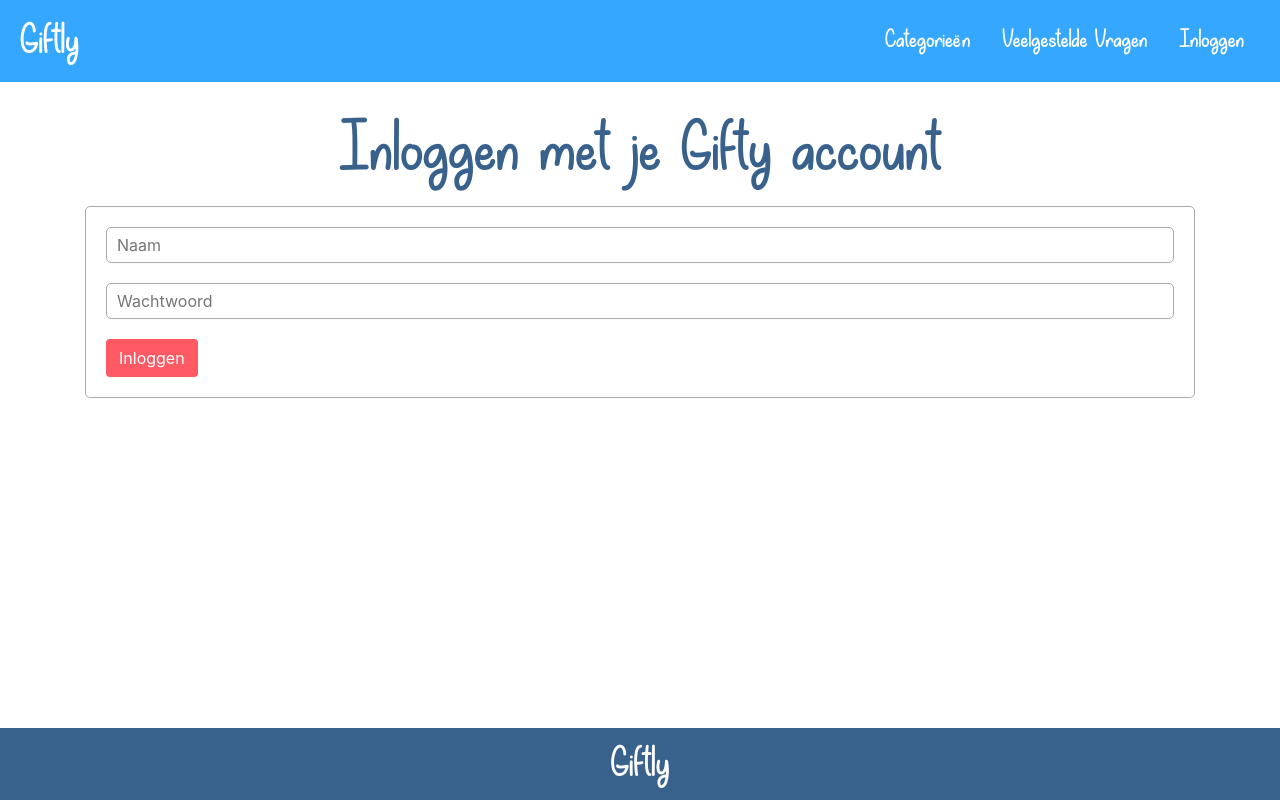
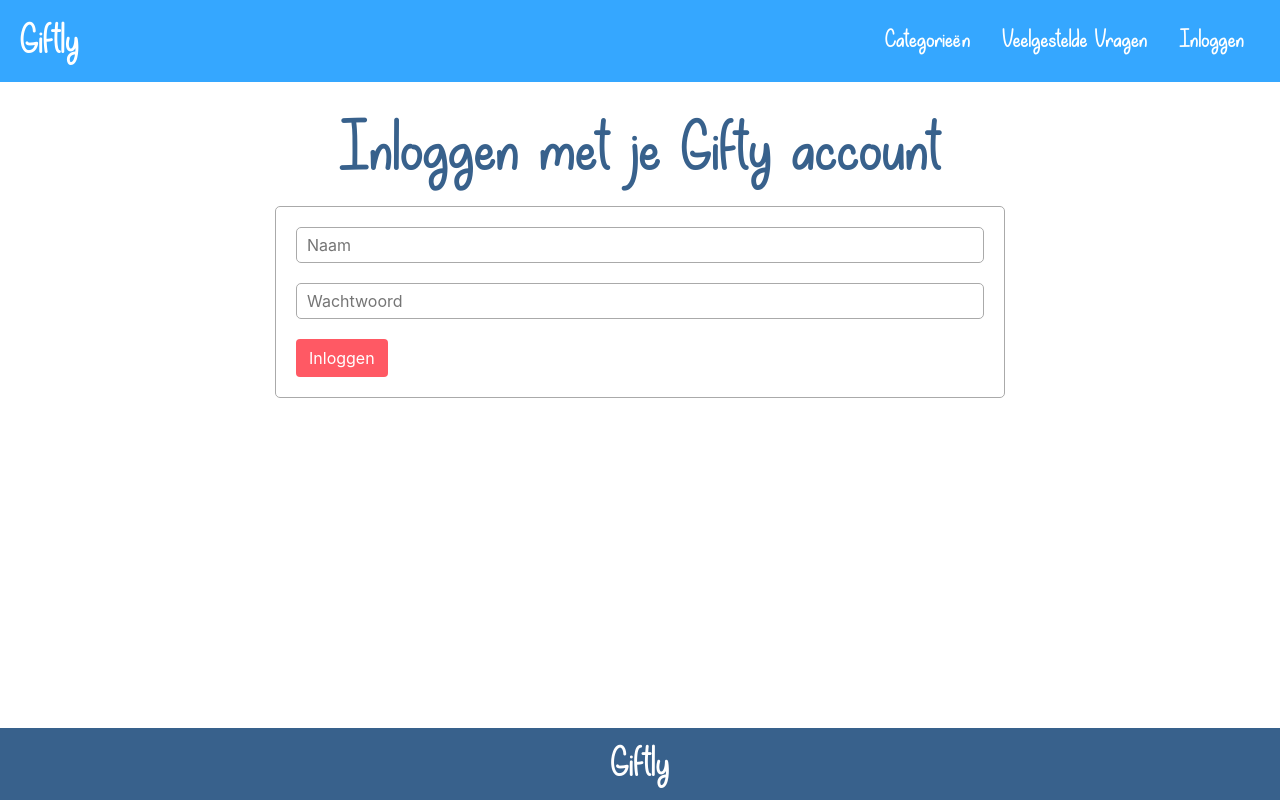
Before and after one commit to JensVanAssche/giftly, a Vue app: page /login in a window 1280 px wide. Built offline with nearby package versions, Linux system fonts and the light colour scheme; a small style sheet from the web is missing.

Commit message:
login page cols

```diff
--- a/src/views/Login.vue
+++ b/src/views/Login.vue
@@ -1,7 +1,8 @@
 <template>
 	<div class="login container">
 		<div class="row">
-			<div class="col-12">
+			<div class="col-md-2"></div>
+			<div class="col-md-8">
 				<h1 class="page-title">Inloggen met je Gifty account</h1>
 				<div class="loginfields">
 					<input type="text" name="name" placeholder="Naam" v-model="loginName">
@@ -10,6 +11,7 @@
 					<router-link v-else to="/" class="btn btn-red" @click.native="$store.commit('changeLogin', loginName)">Inloggen</router-link>
 				</div>
 			</div>
+			<div class="col-md-2"></div>
 		</div>
 	</div>
 </template>
```
